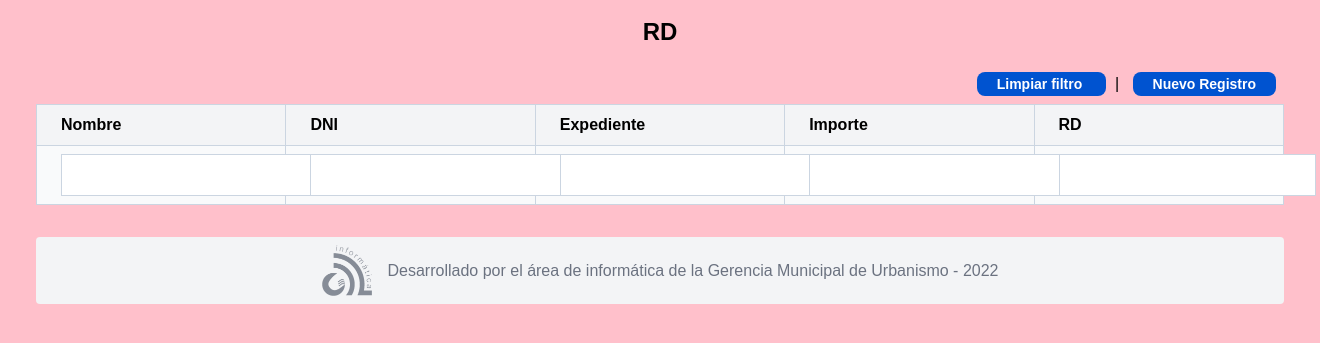
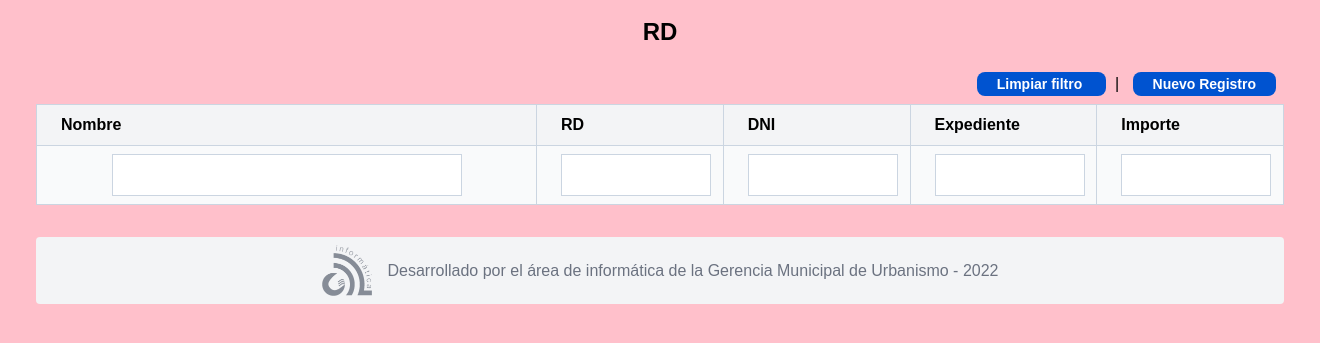
Before and after one commit to MiguelGutierrezParejo/rd, a Laravel app: page /terceros in a window 1320 px wide. Shown: the part 96-439 px from the top of the page. Run offline with Laravel 10, Linux system fonts and the light colour scheme; data that the repository does not hold is empty.

Commit message:
formato añadido al importe y alineado correcto

```diff
--- a/resources/views/pagos/show.blade.php
+++ b/resources/views/pagos/show.blade.php
@@ -30,7 +30,7 @@
             <span class="font-thin">{{ $pago->IdRd }}</span>
         </h3>
         <h3 class="border-t mb-2 pt-3 font-semibold">Importe:
-            <span class="font-thin"> {{ $pago->Importe }}</span>
+            <span class="font-thin"> {{ number_format($pago->Importe, 2, ',', '.') }}€</span>
         </h3>
         <h3 class="border-t mb-2 pt-3 font-semibold">Fecha:
             <span class="font-thin">  {{date('d-m-Y', strtotime($pago->Fecha))}}</span>
--- a/resources/views/terceros/index.blade.php
+++ b/resources/views/terceros/index.blade.php
@@ -19,10 +19,22 @@
                     @endphp
 
                     <tr>
-                        <th class="border border-slate-300 px-6 py-2 font-semibold">
+                        <th class="border border-slate-300 px-6 py-2 font-semibold" style="width: 500px">
                             <a
                                 href="{!! $enlace !!}?orden=Nombre&dir={{ request('dir') == 'asc' ? 'desc' : 'asc' }}&{!! $link !!}">Nombre
                                 @if (request('orden') == 'Nombre')
+                                    @if (request('dir', 'asc') == 'asc')
+                                        &darr;
+                                    @else
+                                        &uarr;
+                                    @endif
+                                @endif
+                            </a>
+                        </th>
+                        <th class="border border-slate-300 px-6 py-2 font-semibold">
+                            <a
+                                href="{!! $enlace !!}?orden=RD&dir={{ request('dir') == 'asc' ? 'desc' : 'asc' }}&{!! $link !!}">RD
+                                @if (request('orden') == 'RD')
                                     @if (request('dir', 'asc') == 'asc')
                                         &darr;
                                     @else
@@ -67,18 +79,7 @@
                                 @endif
                             </a>
                         </th>
-                        <th class="border border-slate-300 px-6 py-2 font-semibold">
-                            <a
-                                href="{!! $enlace !!}?orden=RD&dir={{ request('dir') == 'asc' ? 'desc' : 'asc' }}&{!! $link !!}">RD
-                                @if (request('orden') == 'RD')
-                                    @if (request('dir', 'asc') == 'asc')
-                                        &darr;
-                                    @else
-                                        &uarr;
-                                    @endif
-                                @endif
-                            </a>
-                        </th>
+
                     </tr>
                 </thead>
                 <tbody class="bg-white">
@@ -86,25 +87,25 @@
                         <form action="{{ $enlace }}" method="GET">
                             <input type="hidden" name="orden" value="{{ old('orden') }}">
                             <input type="hidden" name="dir" value="{{ old('dir') }}">
-                            <td class="w-3/12 border border-slate-300 px-6 py-2 font-semibold">
-                                <input type="text" class="border border-slate-300 px-6 py-2"
+                            <td class="border border-slate-300 px-6 py-2 font-semibold">
+                                <input type="text" class="border border-slate-300" style="width: 350px"
                                 name="Nombre" id="Nombre" value="{{ request()->query('Nombre') }}">
                             </td>
-                            <td class="w-2/12 border border-slate-300 px-6 py-2 font-semibold">
-                                <input type="text" class="border border-slate-300 px-6 py-2"
+                            <td class="border border-slate-300 px-6 py-2 font-semibold">
+                                <input type="text" class="border border-slate-300 px-6 py-2" style="width: 150px"
+                                    name="RD" id="RD" value="{{ request()->query('RD') }}">
+                            </td>
+                            <td class="border border-slate-300 px-6 py-2 font-semibold">
+                                <input type="text" class="border border-slate-300" style="width: 150px"
                                 name="DNI" id="DNI" value="{{ request()->query('DNI') }}">
                             </td>
-                            <td class="w-1/12 border border-slate-300 px-6 py-2 font-semibold">
-                                <input type="text" class="border border-slate-300 px-6 py-2"
+                            <td class="border border-slate-300 px-6 py-2 font-semibold">
+                                <input type="text" class="border border-slate-300 px-6 py-2" style="width: 150px"
                                 name="Expediente" id="Expediente" value="{{ request()->query('Expediente') }}">
                             </td>
-                            <td class="w-2/12 border border-slate-300 px-6 py-2 font-semibold">
-                                <input type="text" class="border border-slate-300 px-6 py-2"
+                            <td class="border border-slate-300 px-6 py-2 font-semibold">
+                                <input type="text" class="border border-slate-300 px-6 py-2" style="width: 150px"
                                 name="Importe" id="Importe" value="{{ request()->query('Importe') }}">
-                            </td>
-                            <td class="w-2/12 border border-slate-300 px-6 py-2 font-semibold">
-                                <input type="text" class="border border-slate-300 px-6 py-2"
-                                    name="RD" id="RD" value="{{ request()->query('RD') }}">
                             </td>
                             <div class="hidden"><button type="submit"></button></div>
                         </form>
@@ -117,24 +118,24 @@
                                    <a href="{{ route('terceros.show', ['id' => $tercero->Id]) }}">{{$tercero->Nombre}}</a>
                                 </div>
                             </td>
-                            <td class="border border-slate-300 px-6 py-4">
+                            <td class="border border-slate-300 px-6 py-4" style="width: 150px" align="center">
+                                <div class="text-sm text-gray-900" style="width: 150px">
+                                    {{$tercero->RD}}
+                                </div>
+                            </td>
+                            <td class="border border-slate-300 px-6 py-4" align="center">
                                 <div class="text-sm text-gray-900">
                                     {{$tercero->DNI}}
                                 </div>
                             </td>
-                            <td class="border border-slate-300 px-6 py-4">
+                            <td class="border border-slate-300 px-6 py-4" align="center">
                                 <div class="text-sm text-gray-900">
                                     {{$tercero->Expediente}}
                                 </div>
                             </td>
-                            <td class="border border-slate-300 px-6 py-4">
+                            <td class="border border-slate-300 px-6 py-4" align="right">
                                 <div class="text-sm text-gray-900">
-                                    {{$tercero->Importe}}
-                                </div>
-                            </td>
-                            <td class="border border-slate-300 px-6 py-4">
-                                <div class="text-sm text-gray-900">
-                                    {{$tercero->RD}}
+                                    {{ number_format($tercero->Importe, 2, ',', '.') }}€
                                 </div>
                             </td>
                         </tr>
--- a/resources/views/terceros/show.blade.php
+++ b/resources/views/terceros/show.blade.php
@@ -48,10 +48,10 @@
         </div>
         <div class="border-t flex items-center" style="margin-bottom: -0.5rem; gap: 2rem;">
             <h3 class="mb-2 pt-3 font-semibold">IMPORTE:
-                <span class="font-semibold" style="color: green"> {{ $tercero->Importe }} €</span>
+                <span class="font-semibold" style="color: green"> {{ number_format($tercero->Importe, 2, ',', '.') }}€</span>
             </h3>
             <h3 class="mb-2 pt-3 font-semibold">PENDIENTE:
-                <span class="font-semibold" style="color: red">{{ $tercero->Total }} €</span>
+                <span class="font-semibold" style="color: red">{{ number_format($tercero->Total, 2, ',', '.') }}€</span>
             </h3>
         </div>
         @if ($tercero->FechaPagado != null || $tercero->FechaEjecutiva != null || $tercero->FechaNotificacion != null || $tercero->FechaAnulacion != null)
```
